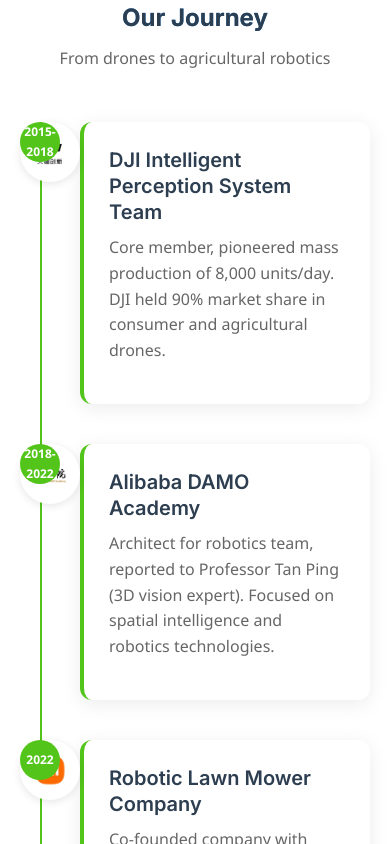
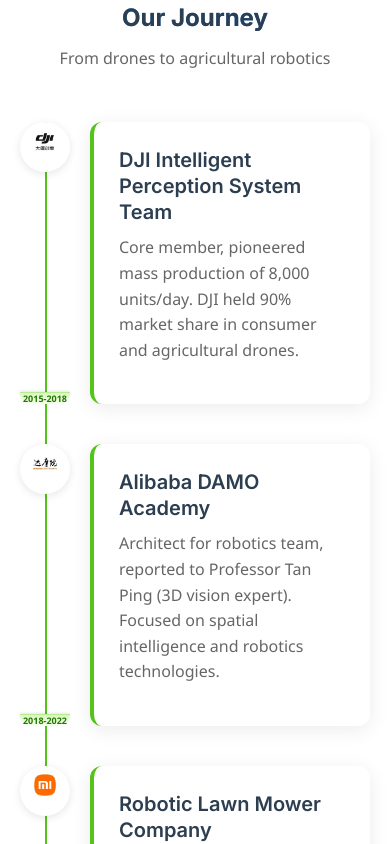
Before and after one commit to Randyren2024/vesper_vue, a Vue app: page /about_us in a window 390 px wide. Shown: the part 1800-2644 px from the top of the page. Built offline with nearby package versions, Linux system fonts and the light colour scheme.

Commit message:
Fix about us journey logo display and improve UI
- Fix timeline logo and year overlapping issue in journey section
- Add webp to png fallback for logo images
- Remove Why Choose Us section from homepage
- Enhance contact CTA section with card styling and shadows

```diff
--- a/src/views/AboutView.vue
+++ b/src/views/AboutView.vue
@@ -82,7 +82,7 @@
             :enter="{ opacity: 1, x: 0, transition: { delay: index * 100 + 600 } }"
           >
             <div class="timeline-logo">
-              <img :src="item.logo" :alt="item.title" />
+              <img :src="item.logo" :alt="item.title" @error="(e) => e.target.src = item.logo.replace('.webp', '.png')" />
             </div>
             <div class="timeline-year">{{ item.year }}</div>
             <div class="timeline-content">
@@ -468,7 +468,7 @@
 .timeline::before {
   content: '';
   position: absolute;
-  left: 30px;
+  left: 40px;
   top: 0;
   bottom: 0;
   width: 2px;
@@ -478,15 +478,15 @@
 .timeline-item {
   position: relative;
   margin-bottom: 40px;
-  padding-left: 80px;
+  padding-left: 100px;
 }
 
 .timeline-logo {
   position: absolute;
   left: 0;
   top: 0;
-  width: 60px;
-  height: 60px;
+  width: 80px;
+  height: 80px;
   background: white;
   border-radius: 50%;
   display: flex;
@@ -494,29 +494,34 @@
   justify-content: center;
   box-shadow: 0 2px 8px rgba(0, 0, 0, 0.1);
   overflow: hidden;
+  z-index: 1;
+  padding-bottom: 20px;
 }
 
 .timeline-logo img {
-  width: 40px;
-  height: 40px;
+  width: 50px;
+  height: 50px;
   object-fit: contain;
 }
 
 .timeline-year {
   position: absolute;
   left: 0;
-  top: 0;
-  width: 60px;
-  height: 60px;
-  background: #52c41a;
-  color: white;
-  border-radius: 50%;
+  bottom: 0;
+  width: 80px;
+  height: 20px;
+  background: linear-gradient(to top, #f6ffed, #d9f7be);
+  color: #237804;
+  border-radius: 0 0 40px 40px;
   display: flex;
   align-items: center;
   justify-content: center;
   font-weight: 700;
-  font-size: 14px;
+  font-size: 11px;
   text-align: center;
+  z-index: 2;
+  box-shadow: 0 -1px 3px rgba(0, 0, 0, 0.1);
+  border-top: 1px solid #b7eb8f;
 }
 
 .timeline-content {
@@ -742,14 +747,19 @@
 
 /* Contact Section */
 .contact-section {
-  padding: 80px 0;
-  background: #f8f9fa;
+  padding: 100px 0;
+  background: linear-gradient(135deg, #f6ffed 0%, #e6f7ff 100%);
 }
 
 .contact-content {
   max-width: 800px;
   margin: 0 auto;
   text-align: center;
+  background: white;
+  border-radius: 20px;
+  padding: 60px 40px;
+  box-shadow: 0 10px 40px rgba(0, 0, 0, 0.1);
+  border: 1px solid rgba(82, 196, 26, 0.1);
 }
 
 .contact-title {
@@ -958,17 +968,32 @@
   }
 
   .timeline::before {
-    left: 20px;
+    left: 25px;
   }
 
   .timeline-item {
-    padding-left: 60px;
+    padding-left: 70px;
+  }
+
+  .timeline-logo {
+    width: 50px;
+    height: 50px;
+    padding-bottom: 12px;
+  }
+
+  .timeline-logo img {
+    width: 30px;
+    height: 30px;
   }
 
   .timeline-year {
-    width: 40px;
-    height: 40px;
-    font-size: 12px;
+    width: 50px;
+    height: 12px;
+    font-size: 9px;
+    border-radius: 0 0 25px 25px;
+    background: linear-gradient(to top, #f6ffed, #d9f7be);
+    color: #237804;
+    border-top: 1px solid #b7eb8f;
   }
 
   .team-image {
@@ -984,6 +1009,15 @@
   .secondary-btn {
     width: 100%;
     max-width: 300px;
+  }
+
+  .contact-section {
+    padding: 60px 20px;
+  }
+
+  .contact-content {
+    padding: 40px 24px;
+    border-radius: 16px;
   }
 }
 
@@ -1008,5 +1042,22 @@
     grid-template-columns: 1fr;
     gap: 30px;
   }
+
+  .contact-section {
+    padding: 40px 16px;
+  }
+
+  .contact-content {
+    padding: 32px 20px;
+    border-radius: 12px;
+  }
+
+  .contact-title {
+    font-size: 28px;
+  }
+
+  .contact-description {
+    font-size: 16px;
+  }
 }
 </style>
--- a/src/views/HomeView.vue
+++ b/src/views/HomeView.vue
@@ -189,29 +189,7 @@
       </div>
     </section>
 
-    <!-- Why Choose Us -->
-    <section class="stats-section" v-motion-fade-visible :delay="800">
-      <div class="section-container">
-        <div class="section-header" v-motion-slide-visible-bottom :delay="800">
-          <h2 class="section-title">Why Choose Us</h2>
-          <p class="section-subtitle">Our proven track record</p>
-        </div>
-        <div class="stats-grid">
-          <div
-            v-for="(stat, index) in statItems"
-            :key="index"
-            class="stat-card"
-            v-motion
-            :initial="{ opacity: 0, y: 30 }"
-            :enter="{ opacity: 1, y: 0, transition: { delay: index * 100 + 900 } }"
-          >
-            <div class="stat-icon">{{ stat.icon }}</div>
-            <h3 class="stat-title">{{ stat.title }}</h3>
-            <p class="stat-description">{{ stat.description }}</p>
-          </div>
-        </div>
-      </div>
-    </section>
+
 
     <!-- Our Values -->
     <section class="values-section" v-motion-fade-visible :delay="900">
@@ -252,28 +230,7 @@
 const displayedCategories = categories
 const displayedProducts = getBestSellers().slice(0, 3)
 
-const statItems = [
-  {
-    icon: '🌱',
-    title: '10+ Years Experience',
-    description: 'Deep expertise in agricultural technology, continuously innovating since 2014.'
-  },
-  {
-    icon: '🚜',
-    title: 'Multiple Product Lines',
-    description: 'Comprehensive solutions covering precision agriculture, autonomous robots, and smart farming systems.'
-  },
-  {
-    icon: '🇦🇺',
-    title: 'Australia Market',
-    description: 'Headquartered in Australia, serving customers across Oceania and globally.'
-  },
-  {
-    icon: '🤝',
-    title: 'Global Partners',
-    description: 'Strong partnerships with leading international investors and distribution networks.'
-  }
-]
+
 
 const valueItems = [
   {
```
